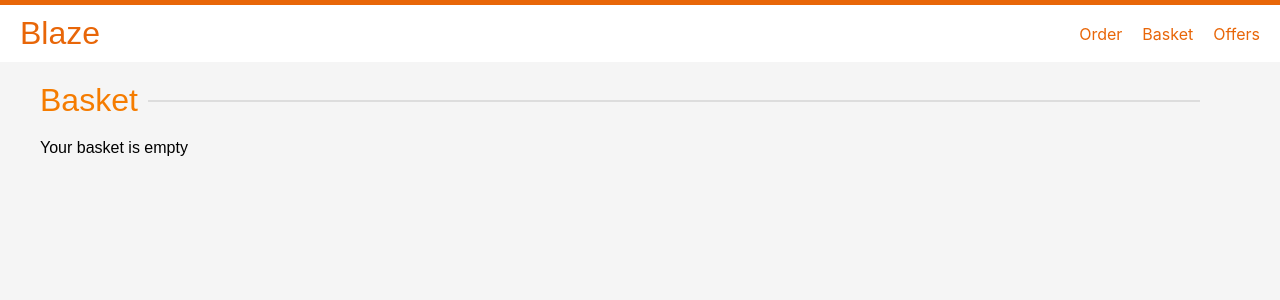
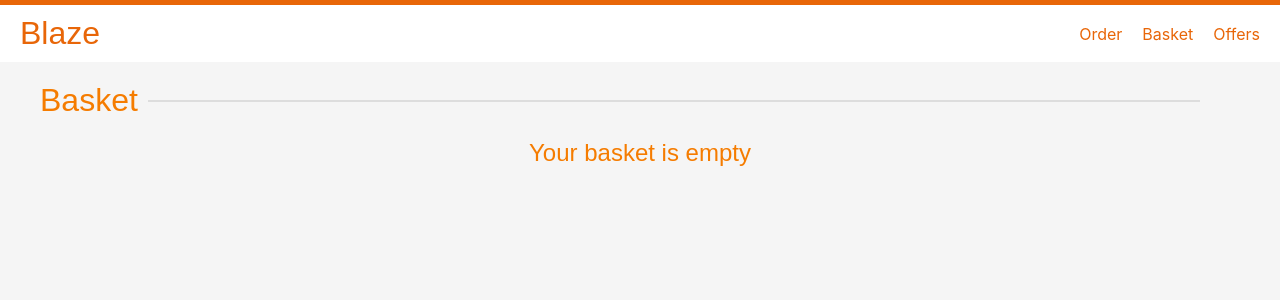
Before and after one commit to levisrabah/Client, a React (Create React App) app in the folder client/: page /basket in a window 1280 px wide. Shown: the top 300 px of the page. Built offline with nearby package versions, Linux system fonts and the light colour scheme.

Commit message:
updated the css of basketpage

```diff
--- a/client/src/styles/basket.css
+++ b/client/src/styles/basket.css
@@ -142,3 +142,21 @@ body {
   footer a:hover {
     text-decoration: underline;
   }
+  @keyframes fadeInSlideDown {
+    0% {
+      opacity: 0;
+      transform: translateY(-20px);
+    }
+    100% {
+      opacity: 1;
+      transform: translateY(0);
+    }
+  }
+
+  .empty-basket {
+    animation: fadeInSlideDown 0.5s ease-in-out;
+    text-align: center;
+    font-size: 1.5em;
+    color: #f57c00;
+    margin-top: 20px;
+  }
```
